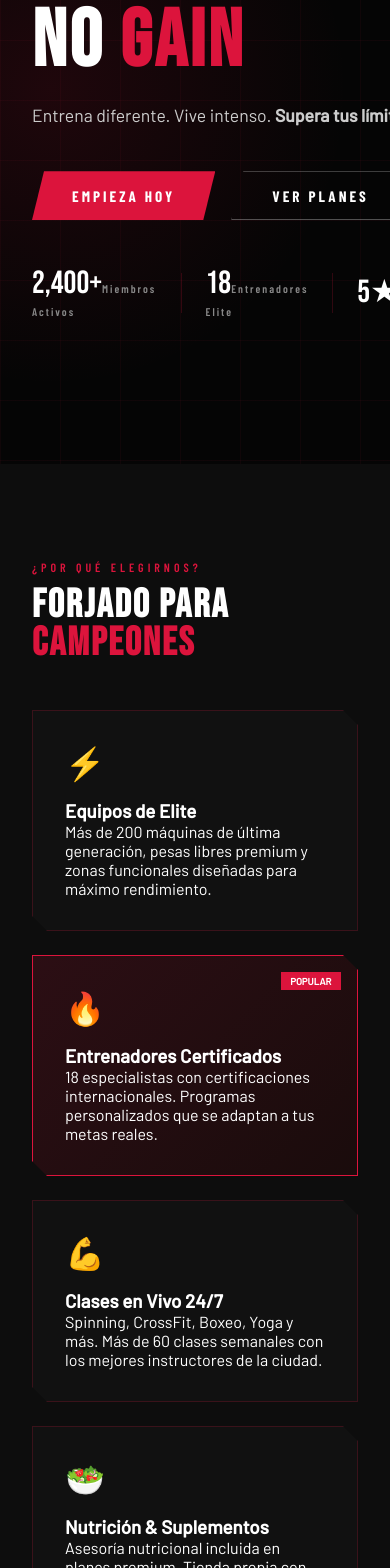
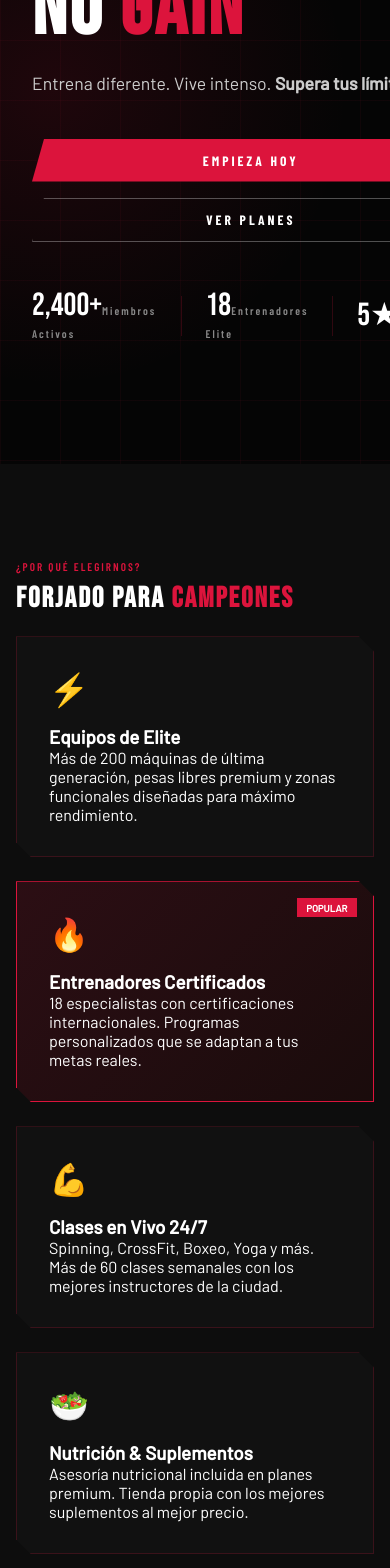
Before and after one commit to brayan25499/levelupgym-, an Angular app in the folder Frontend/LevelUpGym/: page / in a window 390 px wide. Shown: the part 380-1948 px from the top of the page. Built offline with nearby package versions, Linux system fonts and the light colour scheme; a web font is replaced by a local one.

Commit message:
Hacer aplicacion 100% responsive para dispositivos moviles y tablets

```diff
--- a/Frontend/LevelUpGym/src/app/pages/admin-dashboard/admin-dashboard.css
+++ b/Frontend/LevelUpGym/src/app/pages/admin-dashboard/admin-dashboard.css
@@ -208,8 +208,69 @@
 .status-badge.pending { background: rgba(255, 215, 0, 0.1); color: var(--gold); }
 
 @media (max-width: 1024px) {
-  .stats-grid { grid-template-columns: 1fr; }
-  .sidebar { width: 80px; padding: 1rem; }
-  .sidebar-nav button span, .role-badge, .sidebar-header { display: none; }
-  .sidebar-nav button { justify-content: center; }
+  .admin-dashboard {
+    flex-direction: column;
+  }
+  .sidebar {
+    width: 100%;
+    height: auto;
+    position: relative;
+    padding: 1.5rem;
+    border-right: none;
+    border-bottom: 1px solid var(--border);
+  }
+  .sidebar-header {
+    margin-bottom: 1.5rem;
+    display: flex;
+    justify-content: space-between;
+    align-items: center;
+  }
+  .sidebar-header p {
+    margin-top: 0;
+  }
+  .sidebar-nav {
+    flex-direction: row;
+    flex-wrap: wrap;
+    gap: 0.5rem;
+  }
+  .sidebar-nav button {
+    flex: 1;
+    min-width: 120px;
+    padding: 0.75rem;
+    justify-content: center;
+  }
+  .sidebar-nav button span {
+    display: inline;
+  }
+  .sidebar-footer {
+    margin-top: 1rem;
+  }
+  .dashboard-content {
+    padding: 1.5rem;
+  }
+  .stats-grid {
+    grid-template-columns: 1fr;
+  }
+  .charts-section {
+    grid-template-columns: 1fr !important;
+  }
 }
+
+@media (max-width: 768px) {
+  .content-header {
+    flex-direction: column;
+    align-items: flex-start;
+    gap: 1rem;
+    margin-bottom: 2rem;
+  }
+  .content-header h1 {
+    font-size: 2rem;
+  }
+  .sidebar-nav button {
+    font-size: 0.8rem;
+    padding: 0.6rem;
+  }
+  form {
+    grid-template-columns: 1fr !important;
+  }
+}
--- a/Frontend/LevelUpGym/src/styles.css
+++ b/Frontend/LevelUpGym/src/styles.css
@@ -217,11 +217,71 @@ img { max-width: 100%; }
 .alert-btn.btn-no { background: #333; color: white; }
 .alert-btn.btn-no:hover { background: #444; }
 
-@keyframes alertFadeIn {
-  from { opacity: 0; }
-  to { opacity: 1; }
+/* ===== GLOBAL RESPONSIVE MEDIA QUERIES ===== */
+@media (max-width: 1024px) {
+  .container {
+    padding: 0 1.5rem;
+  }
+
+  .section-title {
+    font-size: clamp(2rem, 4vw, 3rem);
+    margin-bottom: 2rem;
+  }
 }
-@keyframes alertZoomIn {
-  from { transform: scale(0.8); opacity: 0; }
-  to { transform: scale(1); opacity: 1; }
+
+@media (max-width: 768px) {
+  :root {
+    --nav-h: 70px;
+  }
+
+  .container {
+    padding: 0 1rem;
+  }
+
+  .section-title {
+    font-size: 2.2rem;
+    margin-bottom: 1.5rem;
+  }
+
+  .btn-primary, .btn-ghost {
+    padding: 0.8rem 1.8rem;
+    font-size: 0.85rem;
+    width: 100%;
+    text-align: center;
+  }
+
+  /* Responsive Table Wrapper */
+  .activity-table-wrapper {
+    overflow-x: auto;
+    -webkit-overflow-scrolling: touch;
+  }
+
+  .activity-table {
+    min-width: 600px;
+  }
+
+  .alert-box {
+    padding: 1.5rem;
+    width: 95%;
+  }
+
+  .alert-buttons {
+    flex-direction: column;
+    gap: 0.5rem;
+  }
+
+  .alert-btn {
+    width: 100%;
+  }
 }
+
+@media (max-width: 480px) {
+  .section-title {
+    font-size: 1.8rem;
+  }
+
+  .section-tag {
+    font-size: 0.7rem;
+    letter-spacing: 2px;
+  }
+}
```
